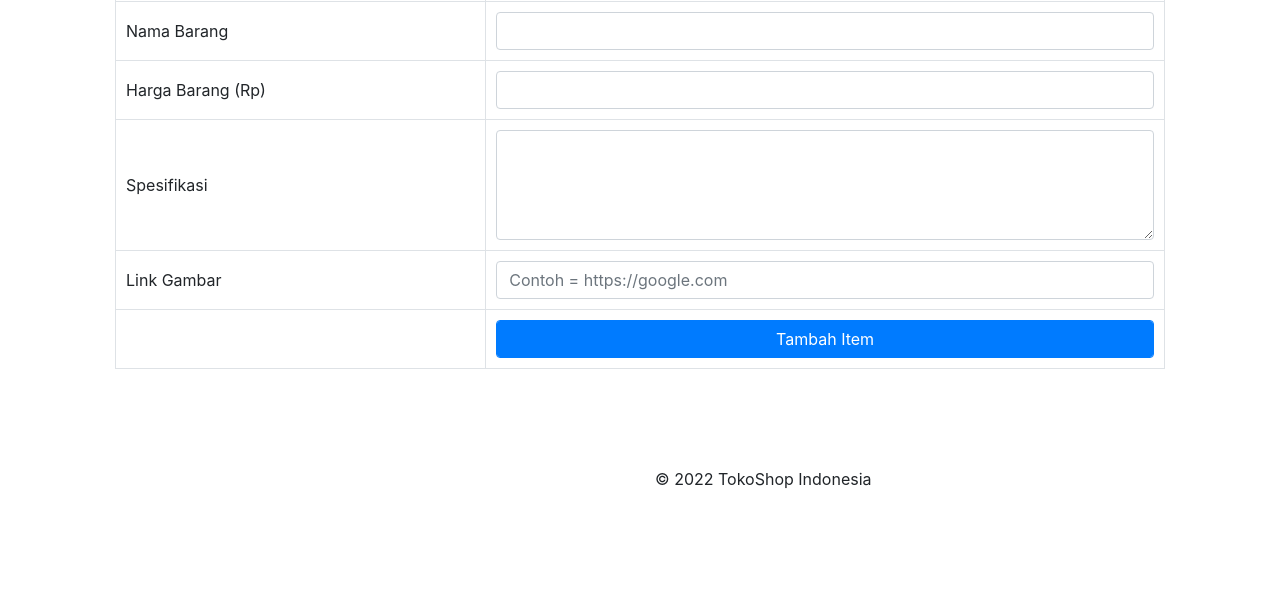
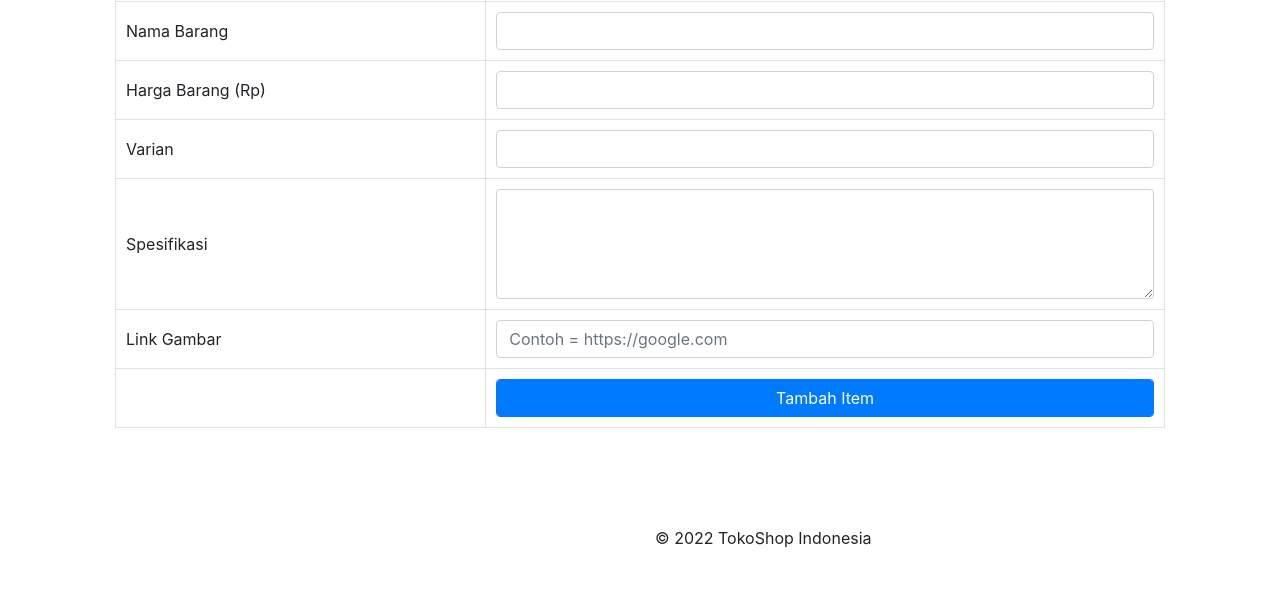
Before and after one commit to bramtriprastowo/tokoshop-catalog, a PHP site: page /add.php in a window 1280 px wide. Shown: the part 343-949 px from the top of the page. Before the commit the page ends 832 px from the top, so only its background shows below. Run offline with PHP 8.4, Linux system fonts and the light colour scheme; data that the repository does not hold is empty.

Commit message:
Update add.php

```diff
--- a/add.php
+++ b/add.php
@@ -74,6 +74,10 @@
                 <td><input type="text" class="form-control" name="harga" autocomplete="off" ></td>
               </tr>
               <tr>
+                <td>Varian</td>
+                <td><input type="text" class="form-control" name="varian" autocomplete="off" ></td>
+              </tr>
+              <tr>
                 <td>Spesifikasi</td>
                 <td><textarea class="form-control" name="spek" maxlength="900" rows="4" autocomplete="off" ></textarea></td>
               </tr>
@@ -111,11 +115,12 @@
     $id_kategori = $_POST['id_kategori'];
     $nama = $_POST['nama'];
     $harga = $_POST['harga'];
+    $varian = $_POST['varian'];
     $spek = $_POST['spek'];
     $link_gambar = $_POST['link_gambar'];
 
-    $insert = mysqli_query($mysqli, "INSERT INTO `barang_dijual`(`id_kategori`, `nama`, `harga`, `spek`, `link_gambar`)
-              VALUES('$id_kategori', '$nama', '$harga', '$spek', '$link_gambar'); ");
+    $insert = mysqli_query($mysqli, "INSERT INTO `barang_dijual`(`id_kategori`, `nama`, `harga`, `varian`, `spek`, `link_gambar`)
+              VALUES('$id_kategori', '$nama', '$harga', '$varian', '$spek', '$link_gambar'); ");
 
     header("Location:index.php");
   }
```
